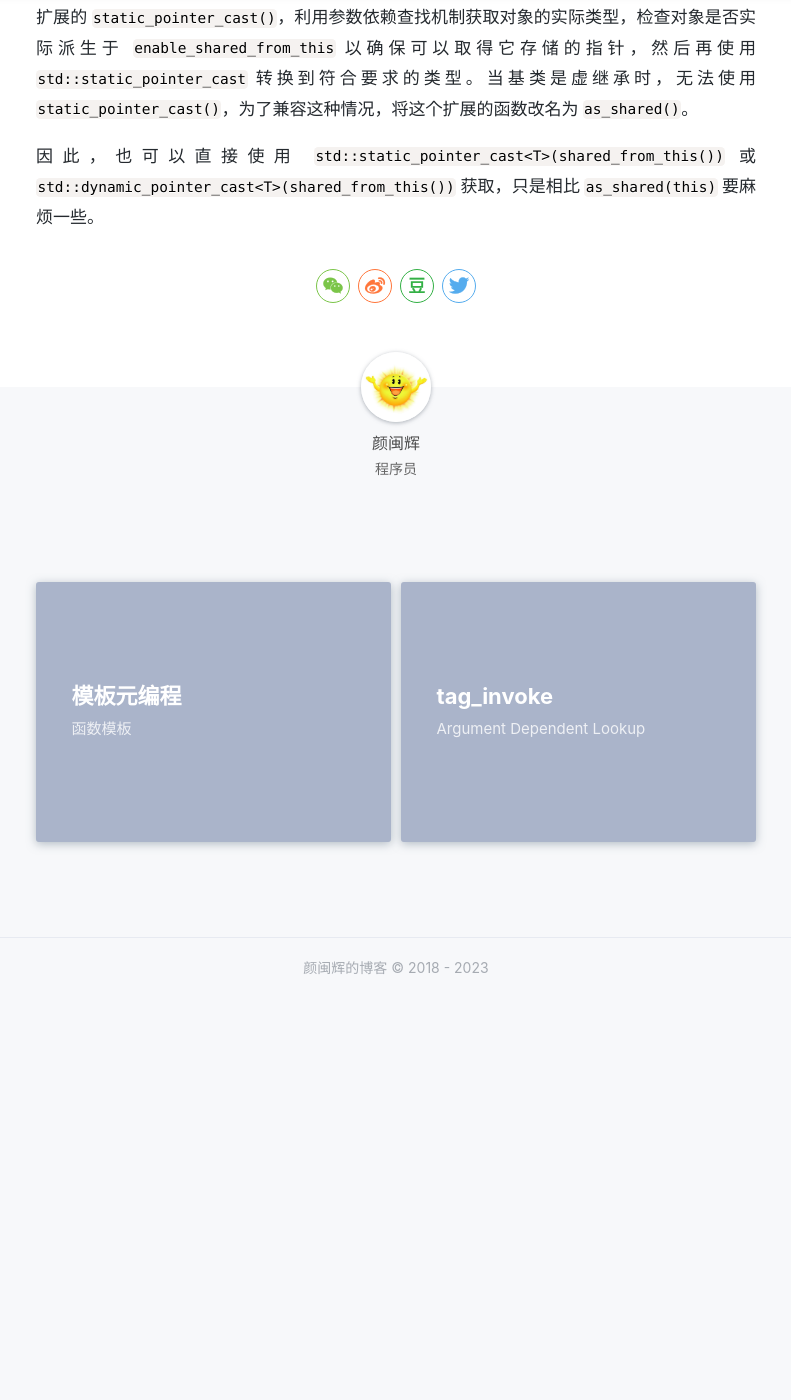
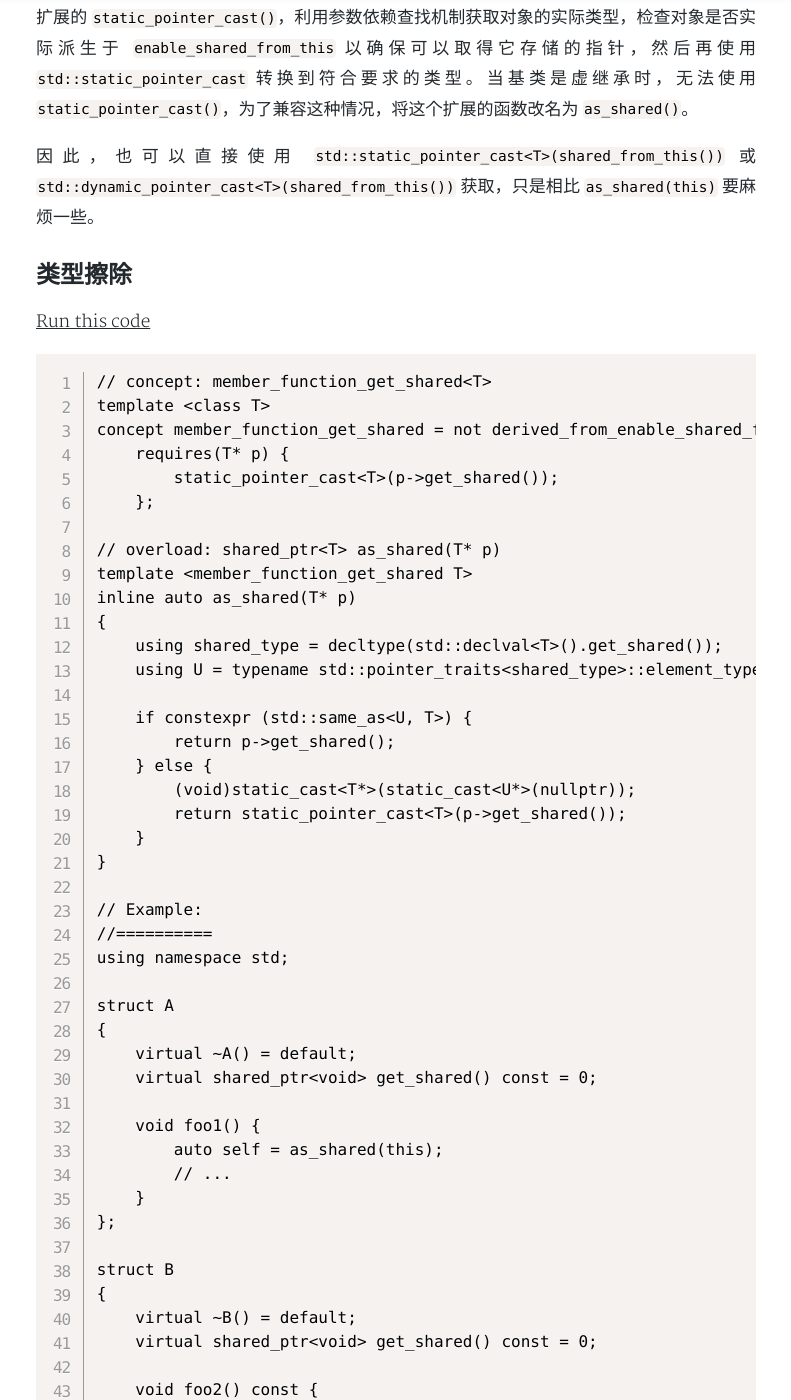
Before and after one commit to yanminhui/yanminhui.github.io, a Jekyll site: the page built from _posts/articles/2023-05-21-enable_shared_from_this.md, in a window 1280 px wide and 1400 px high, scrolled down 4166 px. Shown: the whole window, without its empty margins (244-1035 px from the left). Built offline with Jekyll 4.4.1, drawn with Linux system fonts in a browser that asks for light colours; nearby versions of some CDN libraries; a style sheet for code colours, icons or effects is not loaded; before the commit the page ends 5184 px from its top, so only the background shows below that; some of the changed text lies outside the part shown.

Commit message:
Overload as_shared()

````diff
--- a/_posts/articles/2023-05-21-enable_shared_from_this.md
+++ b/_posts/articles/2023-05-21-enable_shared_from_this.md
@@ -156,3 +156,74 @@ int main() {
 扩展的 `static_pointer_cast()`，利用参数依赖查找机制获取对象的实际类型，检查对象是否实际派生于 `enable_shared_from_this` 以确保可以取得它存储的指针，然后再使用 `std::static_pointer_cast` 转换到符合要求的类型。当基类是虚继承时，无法使用 `static_pointer_cast()`，为了兼容这种情况，将这个扩展的函数改名为 `as_shared()`。
 
 因此，也可以直接使用 `std::static_pointer_cast<T>(shared_from_this())` 或 `std::dynamic_pointer_cast<T>(shared_from_this())` 获取，只是相比 `as_shared(this)` 要麻烦一些。
+
+## 类型擦除
+
+[Run this code](https://godbolt.org/z/YbPn6dbd5)
+```.cpp
+// concept: member_function_get_shared<T>
+template <class T>
+concept member_function_get_shared = not derived_from_enable_shared_from_this<T> &&
+    requires(T* p) {
+        static_pointer_cast<T>(p->get_shared());
+    };
+
+// overload: shared_ptr<T> as_shared(T* p)
+template <member_function_get_shared T>
+inline auto as_shared(T* p)
+{
+    using shared_type = decltype(std::declval<T>().get_shared());
+    using U = typename std::pointer_traits<shared_type>::element_type;
+
+    if constexpr (std::same_as<U, T>) {
+        return p->get_shared();
+    } else {
+        (void)static_cast<T*>(static_cast<U*>(nullptr));
+        return static_pointer_cast<T>(p->get_shared());
+    }
+}
+
+// Example:
+//==========
+using namespace std;
+
+struct A
+{
+    virtual ~A() = default;
+    virtual shared_ptr<void> get_shared() const = 0;
+
+    void foo1() {
+        auto self = as_shared(this);
+        // ...
+    }
+};
+
+struct B
+{
+    virtual ~B() = default;
+    virtual shared_ptr<void> get_shared() const = 0;
+
+    void foo2() const {
+        auto self = as_shared(this);
+        // ...
+    }
+};
+
+struct C : enable_shared_from_this<C>, A, B
+{
+    shared_ptr<void> get_shared() const override
+    {
+        return static_pointer_cast<void>(const_cast<C*>(this)->shared_from_this());
+    }
+};
+
+int main()
+{
+    auto c = make_shared<C>();
+    // ...
+}
+```
+
+有时候，可能需要继承多个类，这些类内需要使用 `shared_ptr` 来做一些异步逻辑，然而无法在这些类上继承 `enable_shared_from_this`。这种情况可以考虑使用模板方法，在这些类上定义一个获取 `shared_ptr` 的接口，如 `get_shared()`，由最终的实现者来实现。
+
+在基类上要获取的 `shared_ptr` 元素类型应该是基类本身，有多个基类的情况下，应让 `get_shared()` 返回的类型一致，这个时候考虑类型擦除，返回一个 `shared_ptr<void>`。但是在类里面使用 `shared_ptr<void>` 是相当不便的，这时可以重载 `as_shared()` 进行处理。
````
